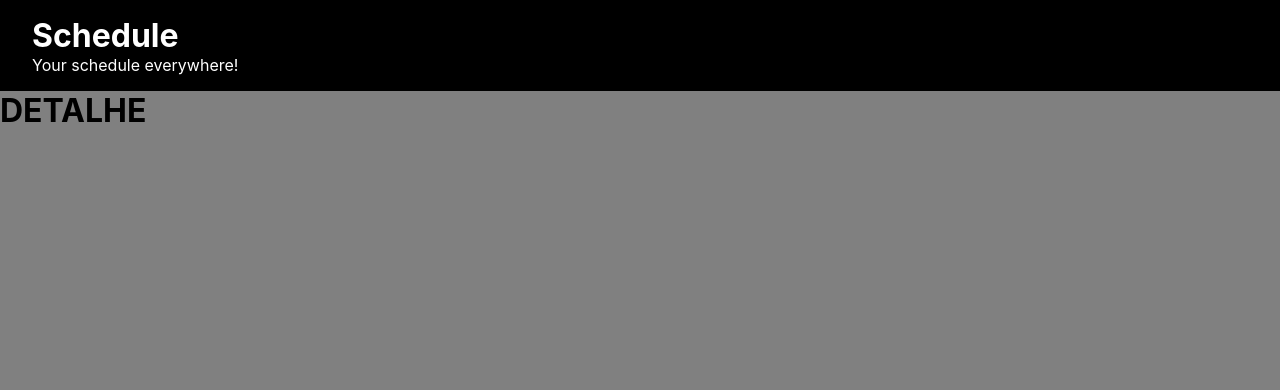
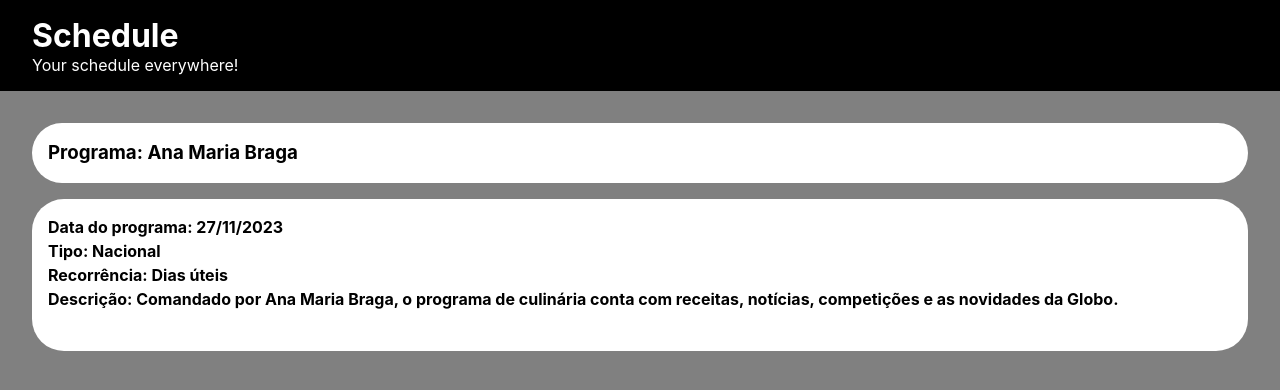
Before and after one commit to iampoliane/access, a React (Create React App) app: page /54357 in a window 1280 px wide. Shown: the top 390 px of the page. Built offline with nearby package versions, Linux system fonts and the light colour scheme.

Commit message:
adds details page content

```diff
--- a/src/pages/Details/index.js
+++ b/src/pages/Details/index.js
@@ -1,3 +1,20 @@
+import {TvShow} from "./mock.js"
+import "./styles.css"
 export function Details(){
-    return (<h1>DETALHE</h1>)
+    return (
+        <div className="container">
+            <section class="destaque">
+                <h3>Programa: <span>{TvShow.name}</span></h3>
+            </section>
+
+            <section class="destaque">
+                <p><b> <span>Data do programa: {TvShow.date}</span></b></p>
+                <p><b>Tipo: <span>{TvShow.type}</span></b></p>
+                <p><b>Recorrência: <span>{TvShow.recurrence}</span></b></p>
+
+                <p><b>Descrição: <span>{TvShow.description}</span></b></p>
+                <br></br>
+            </section>
+        </div>
+)
 }
--- /dev/null
+++ b/src/pages/Details/mock.js
@@ -0,0 +1,13 @@
+export const TvShow = {
+    id: '87989',
+    name: 'Ana Maria Braga',
+    date: '27/11/2023',
+    type: 'Nacional',
+    recurrence: 'Dias úteis',
+    description: 'Comandado por Ana Maria Braga, o programa de culinária conta com receitas,' +
+    ' notícias, competições e as novidades da Globo.',
+    time: {
+        start:'09:00',
+        end: '12:00',
+    }
+}
--- a/src/pages/Details/styles.css
+++ b/src/pages/Details/styles.css
@@ -0,0 +1,13 @@
+.destaque {
+    background-color: white;
+    color: black;
+    justify-content: space-between;
+    padding: 16px;
+    border-radius: 32px;
+    line-height: 1.5;
+}
+.section {
+    margin: 20px; /* Adiciona uma margem de 20 pixels em todos os lados da section */
+    padding: 10px; /* Adiciona um preenchimento interno de 10 pixels em todos os lados da section (opcional) */
+    border: 1px solid #ccc; /* Adiciona uma borda para visualização */
+}
```
